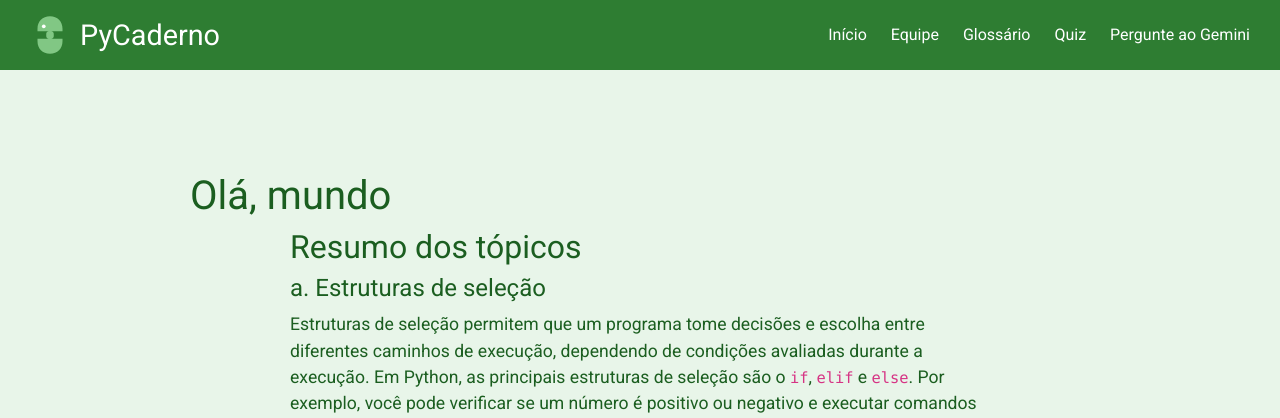
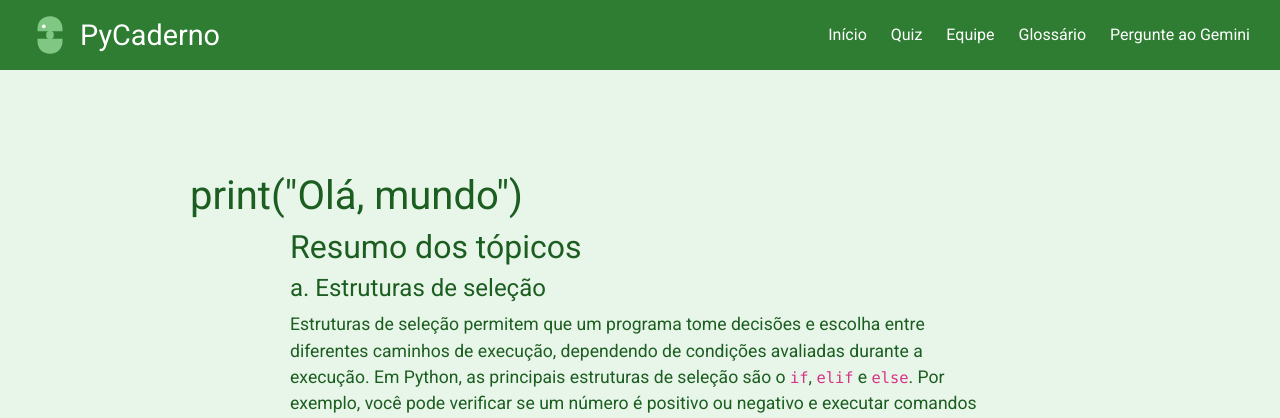
Before and after one commit to samanthahcl/projeto_final_ip, a Flask app: page / in a window 1280 px wide. Shown: the top 418 px of the page. Run offline with Flask 3, Linux system fonts and the light colour scheme.

Commit message:
pagina quiz

```diff
--- a/templates/index.html
+++ b/templates/index.html
@@ -2,7 +2,7 @@
 
 {% block conteudo %}
   <div class="container mt-5">
-    <h1 class="mx-auto">Olá, mundo</h1>
+    <h1 class="mx-auto">print("Olá, mundo")</h1>
 
     <div class="mx-auto" style="max-width: 700px; font-size: 1.1rem;">
       <h2>Resumo dos tópicos</h2>
--- a/templates/modelo.html
+++ b/templates/modelo.html
@@ -139,9 +139,9 @@
     <nav>
           <nav>
       <a href="{{ url_for('ola') }}">Início</a>
+            <a href="{{ url_for('quiz_page') }}">Quiz</a>
       <a href="{{ url_for('sobre_equipe') }}">Equipe</a>
       <a href="{{ url_for('glossario') }}">Glossário</a>
-      <a href="{{ url_for('quiz_page') }}">Quiz</a>
       <a href="{{ url_for('prompt_gemini_page') }}">Pergunte ao Gemini</a>
 
     </nav>
```
